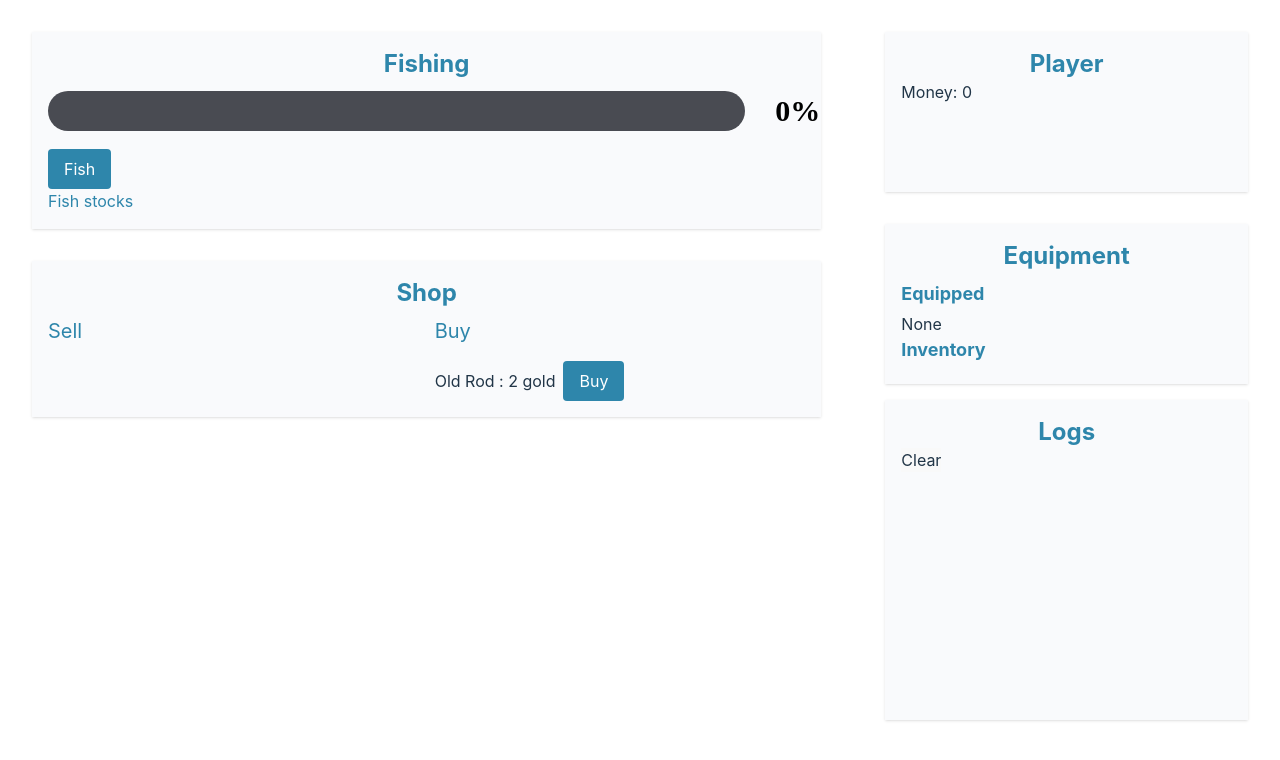
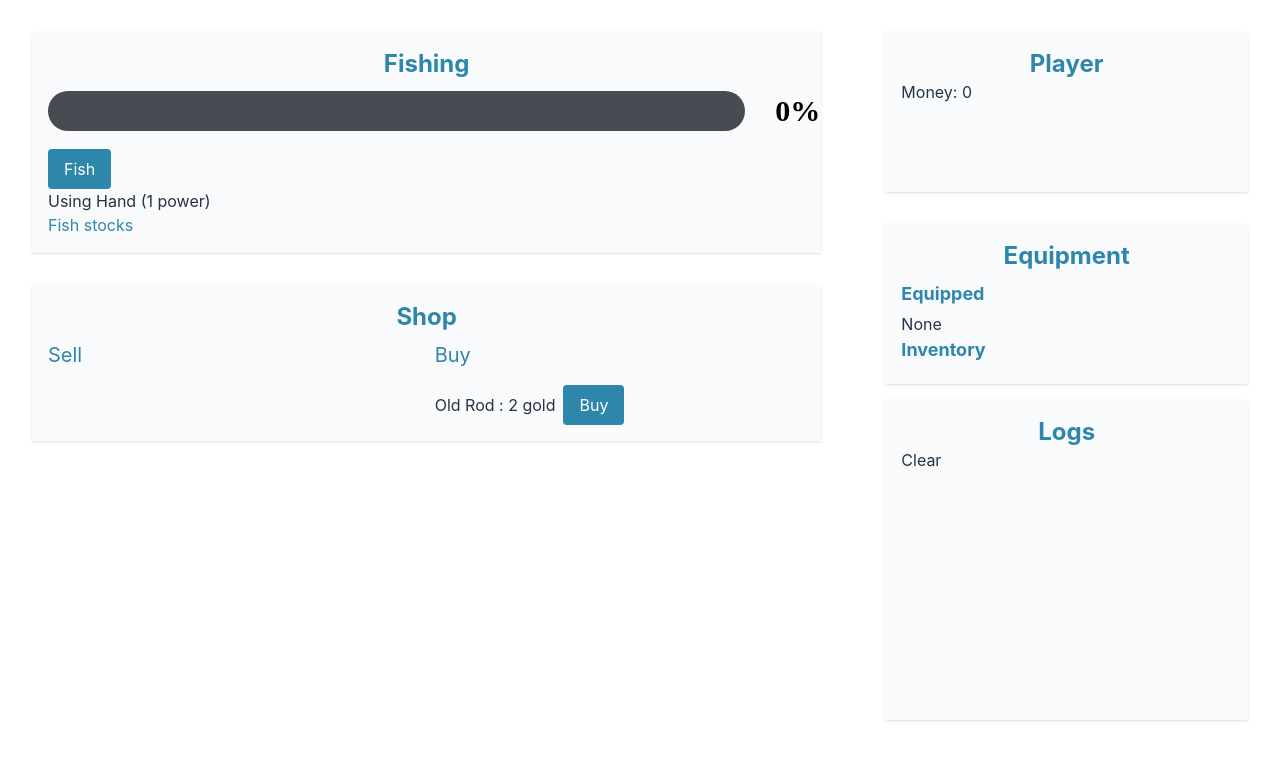
Before and after one commit to TomF46/AnIdle, a React (Vite) app: page / in a window 1280 px wide. Shown: the top 760 px of the page. Built offline with nearby package versions, Linux system fonts and the light colour scheme.

Commit message:
FIshing affected by rod type (basic implementation)

```diff
--- /dev/null
+++ b/src/Data/defaults.js
@@ -0,0 +1,5 @@
+export const defaultRod = {
+    itemId: null,
+    name: "Hand",
+    power: 1
+}
--- a/src/Data/rods.js
+++ b/src/Data/rods.js
@@ -1,3 +1,3 @@
 export const Rods = [
-    {itemId: 2, name: "Old Rod"}
+    {itemId: 2, name: "Old Rod", power: 10}
 ]
--- a/src/components/Fishing.jsx
+++ b/src/components/Fishing.jsx
@@ -7,15 +7,28 @@ import { ItemTypes } from "../Data/itemTypes";
 import { Fish } from "../Data/fish";
 import { wrapForInventory } from "../tools/inventoryService";
 import TaskProgressBar from "./Tasks/TaskProgressBar";
+import { defaultRod } from "../Data/defaults";
+import { Rods } from "../Data/rods";
 
-function Fishing({ inventory, updateInventory, addItemToLog}) {
+function Fishing({ inventory, updateInventory, addItemToLog, rod}) {
     const [fishStocks, setFishStocks] = useState([]);
     const [fishingTaskInProgress, setFishingTaskInProgress] = useState(false);
+    const [rodStats, setRodStats] = useState(defaultRod);
+
 
     useEffect(() => {
         var stocks = inventory.filter(item => item.type == ItemTypes.Fish);
         setFishStocks(stocks)
     }, [inventory]);
+
+    useEffect(() => {
+        if(rod == null){
+            setRodStats(defaultRod);
+        } else {
+            var stats = Rods.find(x => x.itemId == rod.id);
+            setRodStats(stats);
+        }
+    }, [rod]);
 
     function fish() {
         setFishingTaskInProgress(true);
@@ -24,7 +37,7 @@ function Fishing({ inventory, updateInventory, addItemToLog}) {
     function checkAndStoreCatch(){
         setFishingTaskInProgress(false);
         let fish = Fish[0]; // Get first fish for now
-        let amount = 1;
+        let amount = rodStats.power;
         let currentFishStock = fishStocks.find(item => item.id == fish.itemId);
         addItemToLog(`Caught ${amount} ${fish.name}`);
         if(currentFishStock == null){
@@ -41,6 +54,7 @@ function Fishing({ inventory, updateInventory, addItemToLog}) {
             <div className="card">
                 <TaskProgressBar taskInProgress={fishingTaskInProgress} taskRunningTime={5000} onTaskFinished={checkAndStoreCatch} />
                 <button className="bg-primary text-white rounded py-2 px-4 mt-4 hover:opacity-75" onClick={() => fish()}>Fish</button>
+                <p>Using {rodStats.name} {`(${rodStats.power} power)`}</p>
             </div>
             <div>
                 <h2 className="text-primary">Fish stocks</h2>
@@ -60,11 +74,13 @@ Fishing.propTypes = {
     inventory: PropTypes.array.isRequired,
     updateInventory: PropTypes.func.isRequired,
     addItemToLog: PropTypes.func.isRequired,
+    rod: PropTypes.object
 };
 
 const mapStateToProps = (state) => {
     return {
         inventory: state.inventory.items,
+        rod: state.equippedItems.rod
     };
 };
 
```
